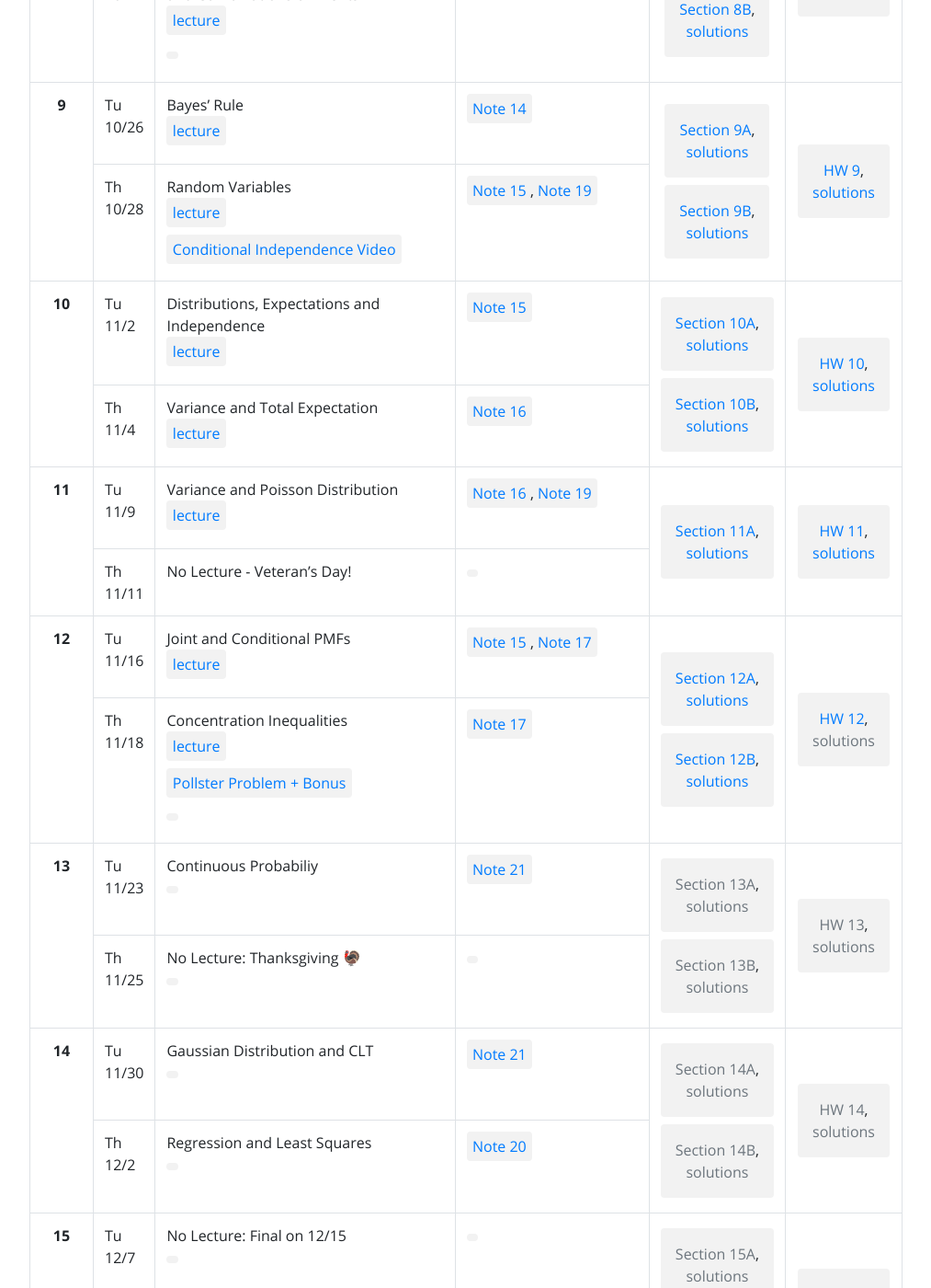
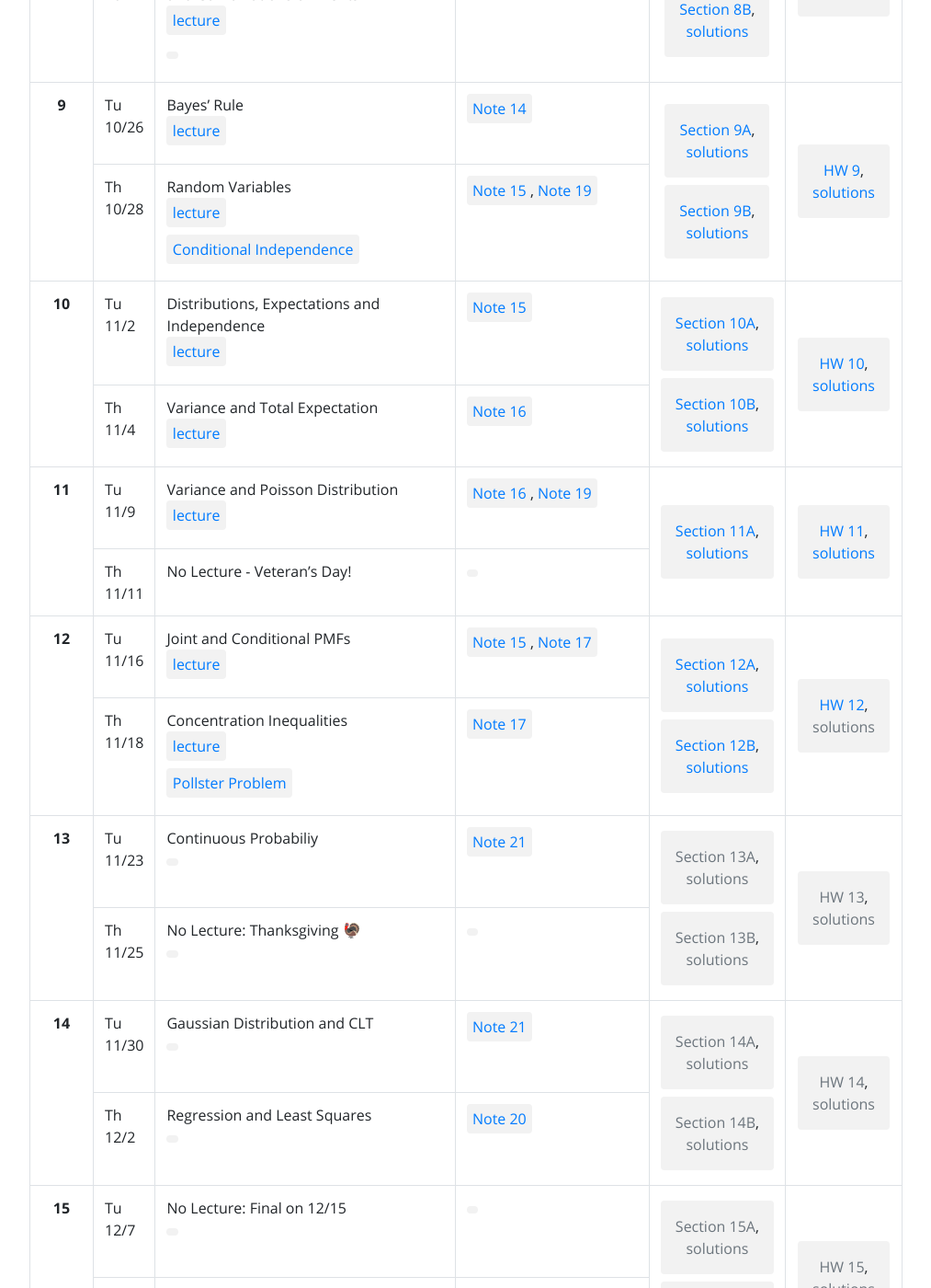
Before and after one commit to tsgoten/cs70-website, a Jekyll site: the page built from index.html, in a window 1280 px wide and 1400 px high, scrolled down 2952 px. Shown: the whole window at 92% size, without its empty margins (133-1146 px from the left). Built offline with Jekyll 4.4.1, drawn with Linux system fonts in a browser that asks for light colours.

Commit message:
fixed url issue with supplemental video

```diff
--- a/_data/materials/week_12.yml
+++ b/_data/materials/week_12.yml
@@ -16,5 +16,5 @@
   password:
   mirror:
   resources:
-      - name: Pollster Problem + Bonus
-      - url: https://youtu.be/trUpFjXUvSo
+      - name: Pollster Problem
+        url: https://youtu.be/trUpFjXUvSo
--- a/_data/materials/week_9.yml
+++ b/_data/materials/week_9.yml
@@ -16,5 +16,5 @@
   password:
   mirror:
   resources:
-      - name: Conditional Independence Video
+      - name: Conditional Independence
         url: https://youtu.be/ecZsXOhs5Qk
```
